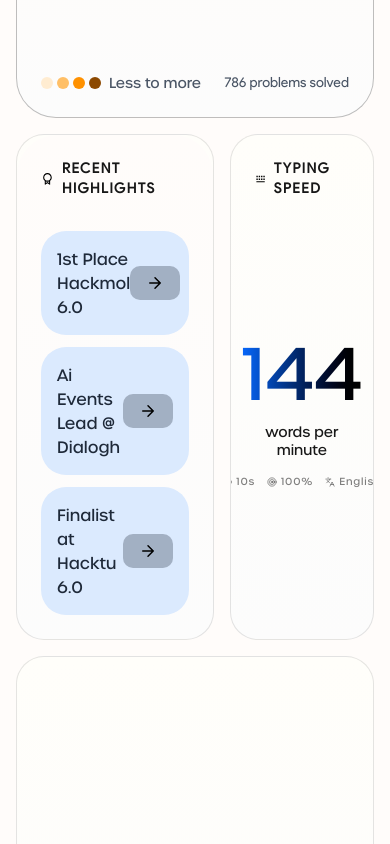
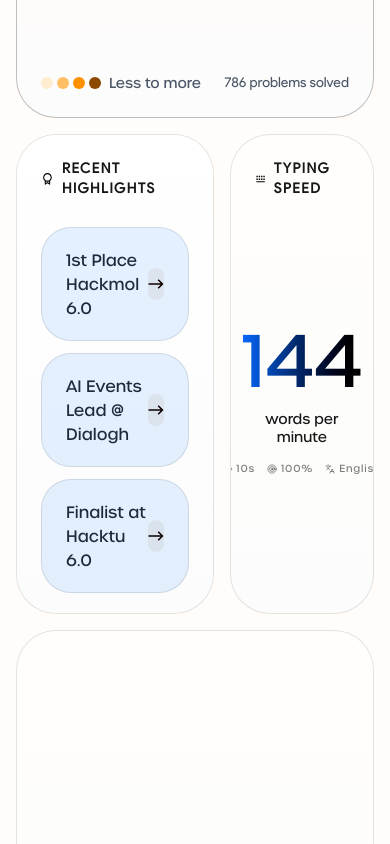
Before and after one commit to Gursimrxn/gursimran.me, a Next.js app: page / in a window 390 px wide. Shown: the part 1100-1944 px from the top of the page. Built offline with nearby package versions, Linux system fonts and the light colour scheme; no server answers.

Commit message:
refactor: update styling in GlowGrid and RecentHighlights components for improved aesthetics and responsiveness

```diff
--- a/src/components/GlowGrid.tsx
+++ b/src/components/GlowGrid.tsx
@@ -44,7 +44,7 @@ const GridItem = ({ area, children }: GridItemProps) => {
       hover:scale-[1.003]
       sm:shadow-sm
     `}>
-      <div className="relative h-full w-full rounded-[28px] border-1 border-black/10
+      <div className="relative h-full w-full rounded-[40px] border-1 border-black/10
         bg-gradient-to-t from-[#FCFCFC] to-[#FFFEFA]
         hover:shadow-[0_6px_8px_rgba(0,0,0,0.15)] transition-shadow duration-500
       ">
--- a/src/components/RecentHighlights.tsx
+++ b/src/components/RecentHighlights.tsx
@@ -1,33 +1,91 @@
 "use client"
 
 import Link from 'next/link';
-import { Medal } from "./icons/Medal";
-import BentoBadge from "./ui/BentoBadge";
-import { GlowingEffect } from './ui/GlowingEffect';
+import { useState } from 'react';
+import { Medal } from "@/components/icons/Medal";
+import BentoBadge from "@/components/ui/BentoBadge";
+import { GlowingEffect } from '@/components/ui/GlowingEffect';
+import { cn } from '@/lib/utils';
 
 type HighlightItem = {
   title: string;
   href: string;
 };
 
-const highlights: HighlightItem[] = [
-  {
-    title: '1st Place Hackmol 6.0',
-    href: '#hackmol',
-  },
-  {
-    title: 'Ai Events Lead @ Dialogh',
-    href: '#dialogh',
-  },
-  {
-    title: 'Finalist at Hacktu 6.0',
-    href: '#hacktu',
-  },
-];
+// Component to render each highlight card with minimal UI and animations
+const HighlightCard = ({ item, index }: { item: HighlightItem; index: number }) => {
+  const [isHovered, setIsHovered] = useState(false);
 
-const RecentHighlights = () => {
   return (
-    <div className='group relative select-none flex h-full w-full flex-col justify-between overflow-hidden p-6 rounded-[40px] bg-gradient-to-t from-[#FCFCFC] to-[#FFFCFA]'>
+    <Link
+      href={item.href}
+      className={cn(
+        "group flex items-center justify-between rounded-[30px] border-1 border-black/10",
+        "bg-[#0475F71A] hover:bg-[#0475f720] py-5 px-6",
+        "transition-all duration-300",
+        "opacity-0 translate-y-4",
+        "animate-fade-in-up"
+      )}
+      style={{ animationDelay: `${index * 100}ms` }}
+      aria-label={item.title}
+      onMouseEnter={() => setIsHovered(true)}
+      onMouseLeave={() => setIsHovered(false)}
+    >
+      <span className="text-base font-medium text-gray-800 group-hover:text-gray-900">{item.title}</span>
+
+      <div
+        className="flex items-center justify-center rounded-[30px] bg-gray-300/50 w-8 h-8 text-gray-700"
+        aria-hidden="true"
+      >
+        <svg
+          width="16"
+          height="10"
+          viewBox="0 0 16 10"
+          fill="none"
+          xmlns="http://www.w3.org/2000/svg"
+          className={cn(
+            "transition-transform duration-300",
+            isHovered && "translate-x-0.5"
+          )}
+        >
+          <path d="M0.500105 5.75008L0.5 4.25015H12.6289L9.66665 1.28783L10.7273 0.227173L15.5003 5.00015L10.7273 9.77315L9.66665 8.71243L12.629 5.75015L0.500105 5.75008Z" fill="#0C0000"/>
+        </svg>
+      </div>
+    </Link>
+  );
+};
+
+interface RecentHighlightsProps {
+  title?: string;
+  highlights?: HighlightItem[];
+}
+
+const RecentHighlights = ({
+  title = 'RECENT HIGHLIGHTS',
+  highlights = [
+    { title: '1st Place Hackmol 6.0', href: '#' },
+    { title: 'AI Events Lead @ Dialogh', href: '#' },
+    { title: 'Finalist at Hacktu 6.0', href: '#' }
+  ]
+}: RecentHighlightsProps) => {
+  return (
+    <div className='group relative select-none flex h-full w-full flex-col justify-between overflow-hidden p-6 rounded-[40px] bg-gradient-to-b from-[#ffffff] to-[#fcfcfc]'>
+      <style jsx global>{`
+        @keyframes fadeInUp {
+          from {
+            opacity: 0;
+            transform: translateY(16px);
+          }
+          to {
+            opacity: 1;
+            transform: translateY(0);
+          }
+        }
+        .animate-fade-in-up {
+          animation: fadeInUp 0.5s ease-out forwards;
+        }
+      `}</style>
+
       <GlowingEffect
         spread={40}
         glow={true}
@@ -36,32 +94,10 @@ const RecentHighlights = () => {
         inactiveZone={0.01}
       />
 
-      <BentoBadge
-        icon={Medal}
-        text='RECENT HIGHLIGHTS'
-        className='mx-auto'
-      />
-
-      <div className="mt-8 flex flex-col gap-3">
+      <BentoBadge icon={Medal} text="RECENT HIGHLIGHTS" className='mx-auto'/>
+      <div className="py-3 flex flex-col gap-3">
         {highlights.map((item, index) => (
-          <Link
-            key={index}
-            href={item.href}
-            className="group flex items-center justify-between rounded-[25px] bg-blue-100 hover:bg-blue-200/75 border-blue-100/50 p-4 transition-all duration-300 hover:shadow-sm"
-          >
-            <span className="text-base font-medium text-gray-800">{item.title}</span>
-            <div className="flex px-4 py-2 items-center justify-center rounded-[10px] bg-gray-800/30 text-gray-600 transition-all hover:bg-gray-200 hover:text-gray-800">              <svg
-                width="18"
-                height="18"
-                viewBox="0 0 24 24"
-                fill="none"
-                xmlns="http://www.w3.org/2000/svg"
-                className="transition-transform group-hover:translate-x-0.5"
-              >
-                <path d="M5 12h14M12 5l7 7-7 7" stroke="black" strokeWidth="2" strokeLinecap="round" strokeLinejoin="round"/>
-              </svg>
-            </div>
-          </Link>
+          <HighlightCard key={index} item={item} index={index} />
         ))}
       </div>
     </div>
```
